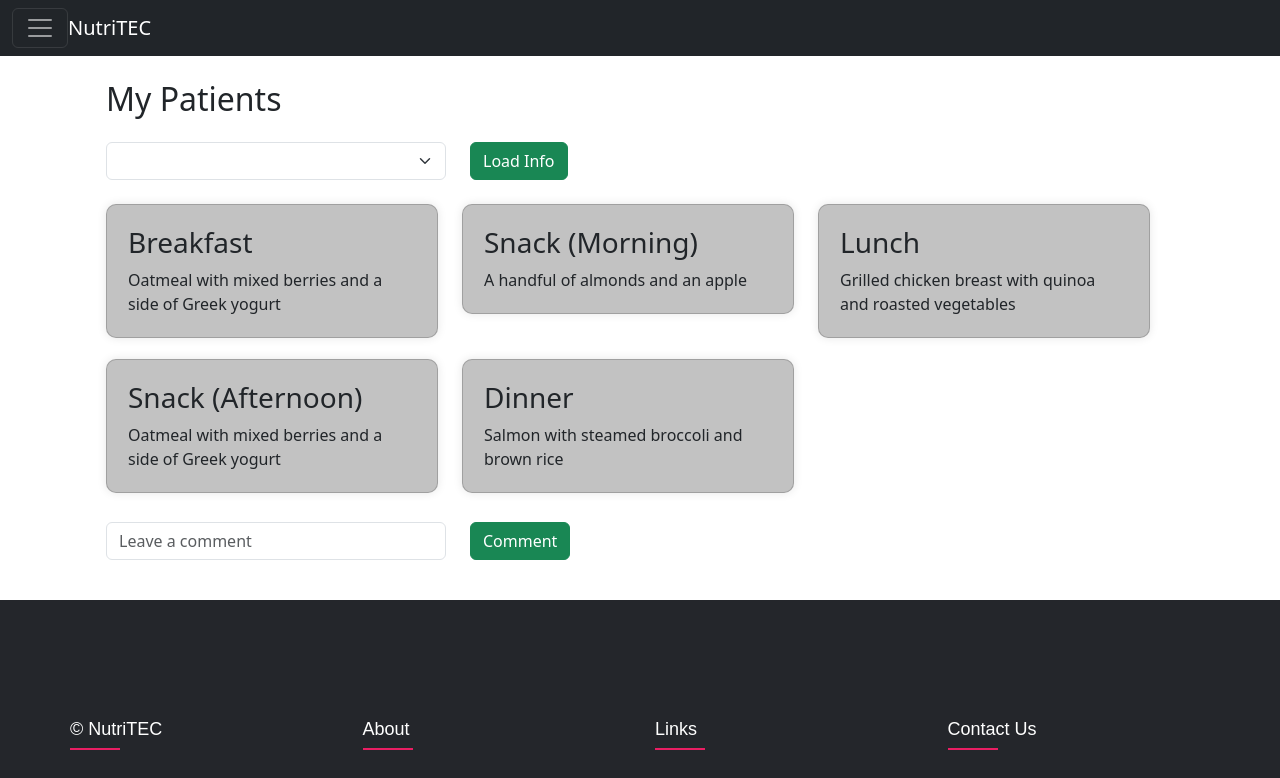
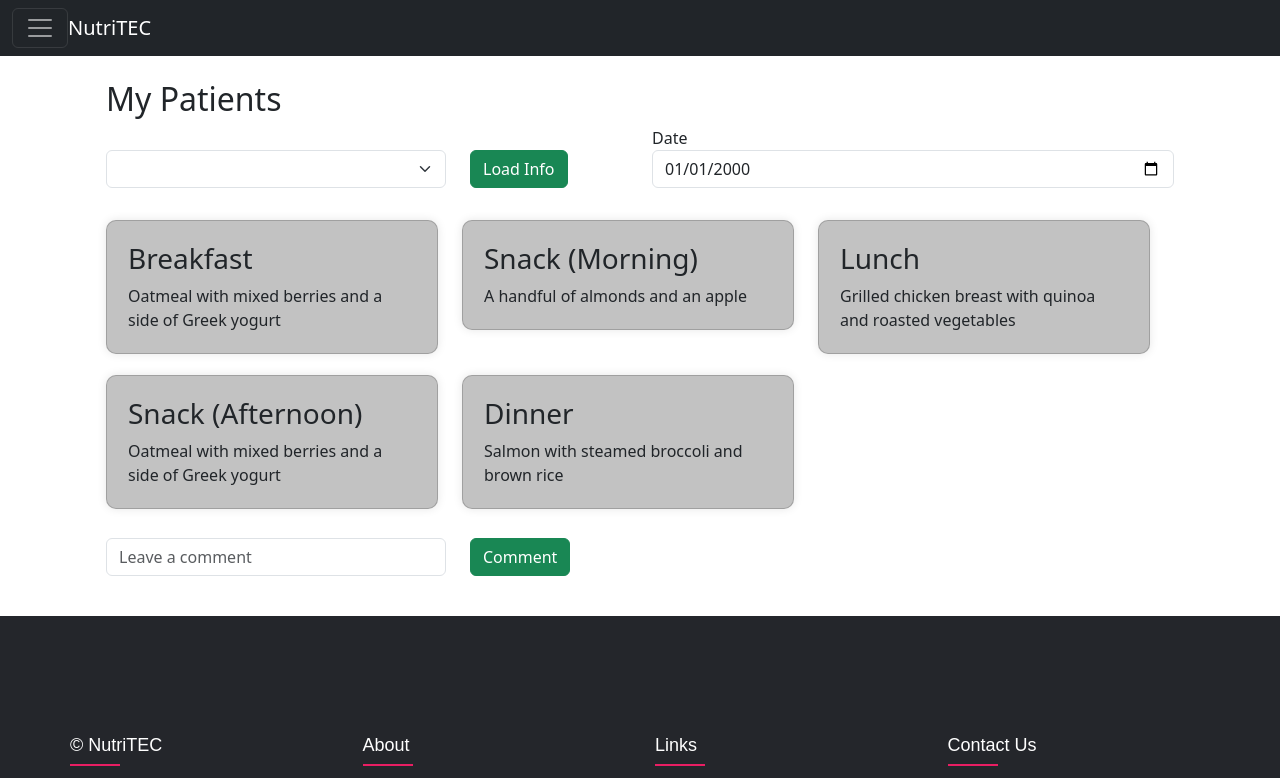
Before and after one commit to Isaacoun100/NutriTEC-WebApp, an Angular app: page /patient-follow-up in a window 1280 px wide. Shown: the top 778 px of the page. Built offline with nearby package versions, Linux system fonts and the light colour scheme.

Commit message:
Client Follow Up view added

```diff
--- a/src/app/view/client-follow-up/client-follow-up.component.html
+++ b/src/app/view/client-follow-up/client-follow-up.component.html
@@ -8,19 +8,23 @@
 
             <h2> My Patients </h2>
 
-            <div class="col-xxl-6 col-xl-6 col-lg-6 col-md-12 col-sm-12 col-12 py-2">
+            <form [formGroup]="clientForm" (ngSubmit)="loadClientInfo(clientForm.getRawValue())">
 
-                <form [formGroup]="clientForm" (ngSubmit)="loadClientInfo(clientForm.getRawValue())">
+                <div class="row">
+
+                    <div class="col-xxl-6 col-xl-6 col-lg-6 col-md-12 col-sm-12 col-12 py-3">
 
                         <div class="row">
 
                             <div class="col-xxl-8 col-xl-8 col-lg-8 col-md-8 col-sm-8 col-8 py-2">
 
                                 <select class="form-select" formControlName="id">
+
                                     <option [disabled]="true">Select Patient</option>
                                     <option *ngFor="let patient of patients" [ngValue]="patient['id']">
                                         {{patient['name'] +" "+ patient['lastname_1'] +" "+ patient['lastname_2']}}
                                     </option>
+
                                 </select>
 
                             </div>
@@ -33,13 +37,26 @@
 
                         </div>
 
-                </form>
+                    </div>
+
+                    <div class="col-xxl-6 col-xl-6 col-lg-6 col-md-12 col-sm-12 col-12">
+
+                        <label for="startDate">Date</label>
+                        <input type="date"
+                        class="form-control"
+                        id="date"
+                        placeholder="Leave a comment"
+                        formControlName="date">
 
                     </div>
 
+                </div>
+
+            </form>
+
             <div class="row">
 
-                <div class="col-xxl-2 col-xl-4 col-lg-4 col-md-6 col-sm-12 col-12 py-2">
+                <div class="col-xxl col-xl-4 col-lg-4 col-md-6 col-sm-12 col-12 py-2">
                     <div class="card cardColor">
                         <div class="card-body">
                             <h3> Breakfast </h3>
@@ -48,7 +65,7 @@
                     </div>
                 </div>
 
-                <div class="col-xxl-2 col-xl-4 col-lg-4 col-md-6 col-sm-12 col-12 py-2">
+                <div class="col-xxl col-xl-4 col-lg-4 col-md-6 col-sm-12 col-12 py-2">
                     <div class="card cardColor">
                         <div class="card-body">
                             <h3> Snack (Morning)</h3>
@@ -57,7 +74,7 @@
                     </div>
                 </div>
 
-                <div class="col-xxl-2 col-xl-4 col-lg-4 col-md-6 col-sm-12 col-12 py-2">
+                <div class="col-xxl col-xl-4 col-lg-4 col-md-6 col-sm-12 col-12 py-2">
                     <div class="card cardColor">
                         <div class="card-body">
                             <h3> Lunch </h3>
@@ -66,7 +83,7 @@
                     </div>
                 </div>
 
-                <div class="col-xxl-2 col-xl-4 col-lg-4 col-md-6 col-sm-12 col-12 py-2">
+                <div class="col-xxl col-xl-4 col-lg-4 col-md-6 col-sm-12 col-12 py-2">
                     <div class="card cardColor">
                         <div class="card-body">
                             <h3> Snack (Afternoon) </h3>
@@ -75,7 +92,7 @@
                     </div>
                 </div>
 
-                <div class="col-xxl-2 col-xl-4 col-lg-4 col-md-6 col-sm-12 col-12 py-2">
+                <div class="col-xxl col-xl-4 col-lg-4 col-md-6 col-sm-12 col-12 py-2">
                     <div class="card cardColor">
                         <div class="card-body">
                             <h3> Dinner </h3>
@@ -114,7 +131,6 @@
 
             </div>
 
-
         </div>
 
     </div>
--- a/src/app/view/client-follow-up/client-follow-up.component.ts
+++ b/src/app/view/client-follow-up/client-follow-up.component.ts
@@ -18,7 +18,8 @@ export class ClientFollowUpComponent {
    * @version 1.0
    */
   clientForm = new FormGroup({
-    id: new FormControl('', Validators.required)
+    id: new FormControl('', Validators.required),
+    date: new FormControl('2000-01-01', Validators.required),
   });
 
   /**
```
Lines whose indentation alone changed are shown as unchanged.
